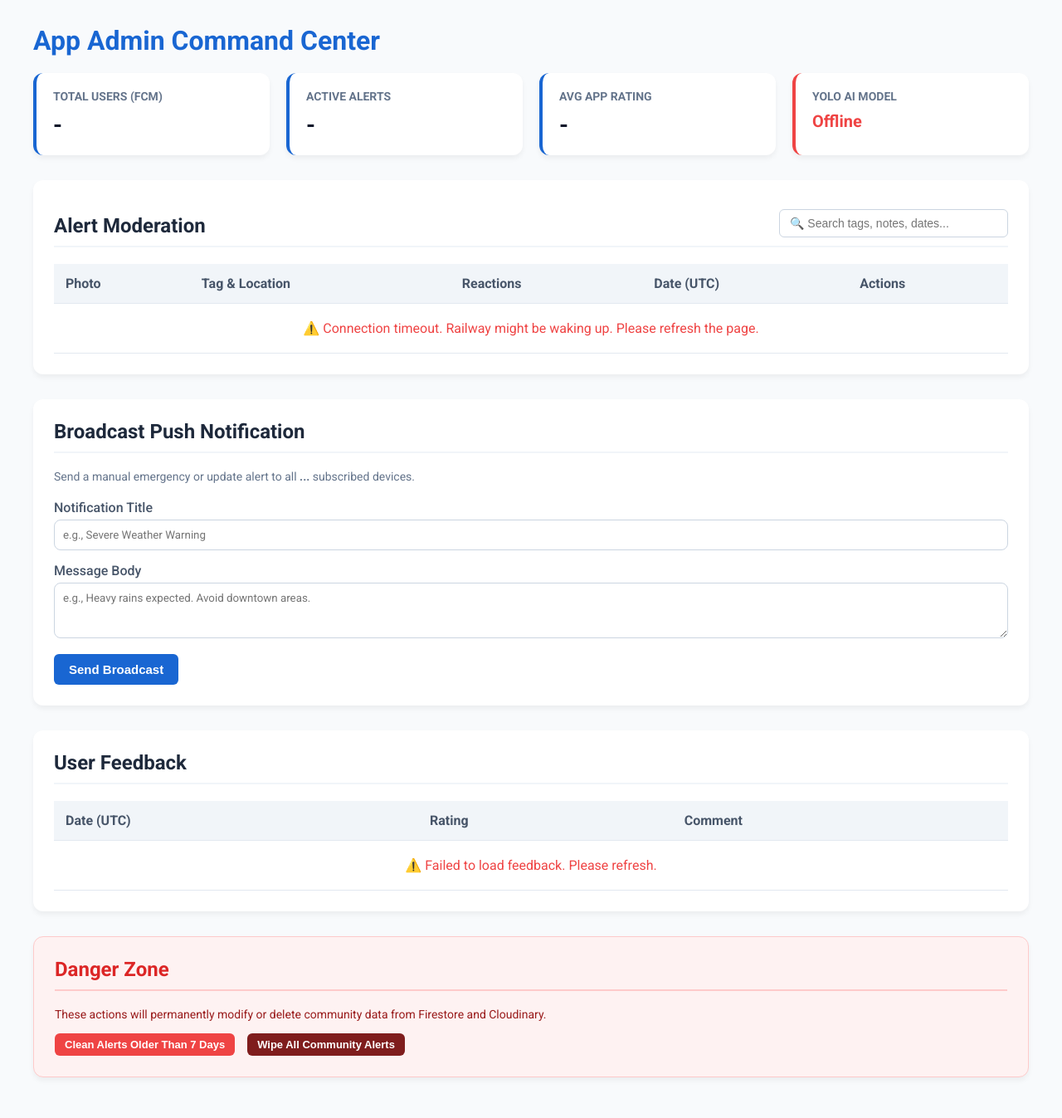
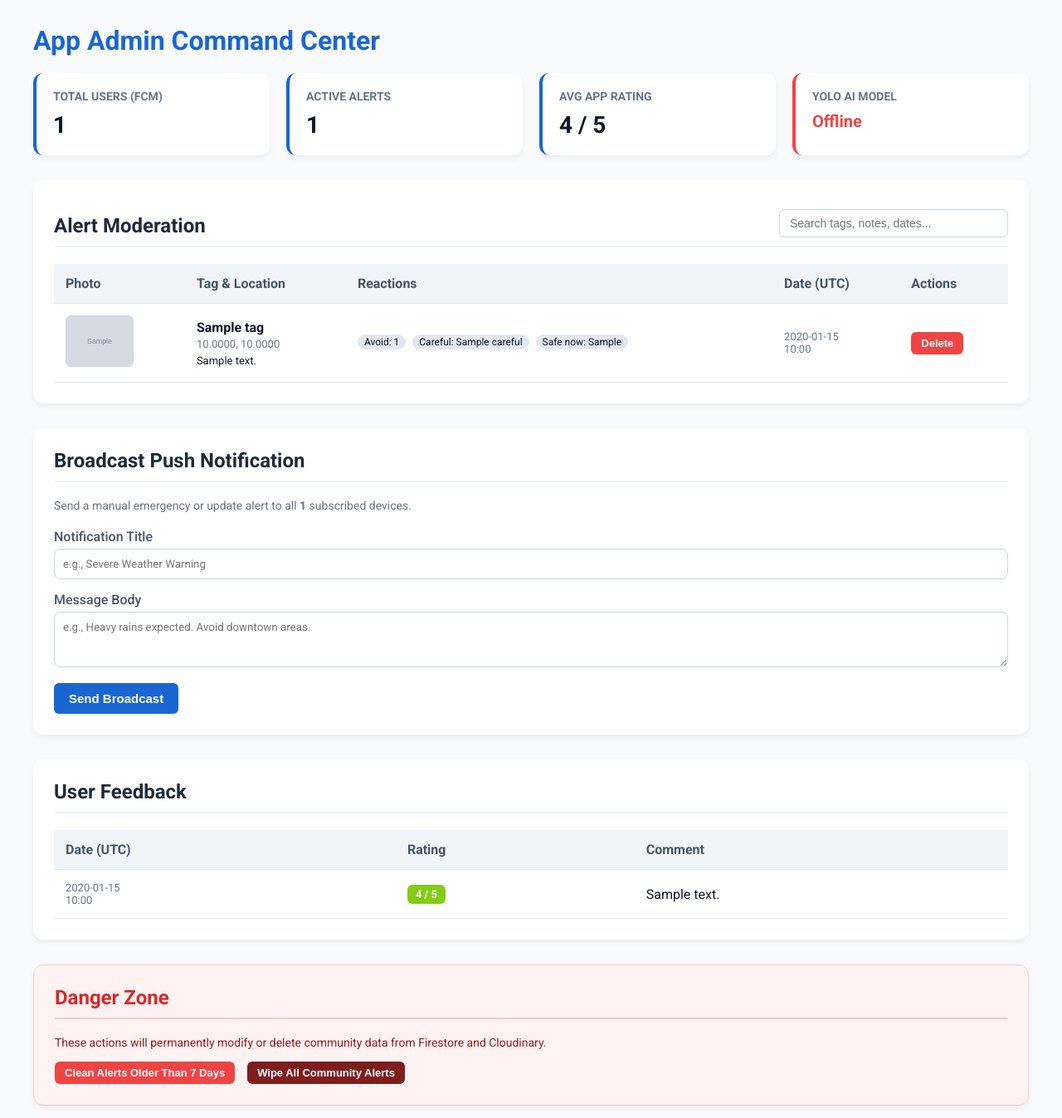
Before and after one commit to DHRUVA123-STAR/Safety_walk, a Python web app: template templates/admin.html in a window 1280 px wide. Shown: the top 1347 px of the page at 83% size. Before the commit the page ends 1298 px from the top, so only its background shows below. Run offline with Jinja, Linux system fonts and the light colour scheme; the template is opened without the code that fills it: most values are stand-ins (such as "Sample title", 1, 10 or a date in 2020); grey boxes marked "Sample" are stand-in pictures.

Commit message:
Updated files

```diff
--- a/templates/admin.html
+++ b/templates/admin.html
@@ -18,7 +18,6 @@
         }
         .header-title { color: #1966d2; margin-top: 0; margin-bottom: 20px; }
 
-        /* Stats Grid */
         .stats-grid {
             display: grid;
             grid-template-columns: repeat(auto-fit, minmax(200px, 1fr));
@@ -37,7 +36,6 @@
         .stat-card.status-active { border-left-color: #22c55e; }
         .stat-card.status-inactive { border-left-color: #ef4444; }
 
-        /* Sections */
         .section {
             background: #fff;
             border-radius: 12px;
@@ -45,9 +43,8 @@
             margin-bottom: 30px;
             box-shadow: 0 4px 6px rgba(0,0,0,0.05);
         }
-        .section h2 { margin-top: 0; margin-bottom: 20px; border-bottom: 2px solid #f1f5f9; padding-bottom: 10px; color: #1e293b;}
+        .section h2 { margin-top: 0; margin-bottom: 20px; border-bottom: 2px solid #f1f5f9; padding-bottom: 10px; color: #1e293b; }
 
-        /* Tables */
         .table-container { overflow-x: auto; }
         table { width: 100%; border-collapse: collapse; }
         th, td { padding: 14px; text-align: left; border-bottom: 1px solid #e2e8f0; }
@@ -58,15 +55,13 @@
         .action-btn { padding: 6px 12px; border-radius: 6px; border: none; cursor: pointer; font-weight: 600; font-size: 13px; color: white; }
         .btn-danger { background: #ef4444; }
         .btn-danger:hover { background: #dc2626; }
-        .btn-primary { background: #1966d2; padding: 10px 18px; font-size: 15px;}
+        .btn-primary { background: #1966d2; padding: 10px 18px; font-size: 15px; }
         .btn-primary:hover { background: #1557b0; }
 
-        /* Forms */
         .form-group { margin-bottom: 15px; }
         .form-group label { display: block; margin-bottom: 5px; font-weight: 500; color: #475569; }
-        .form-group input, .form-group textarea { width: 100%; padding: 10px; border: 1px solid #cbd5e1; border-radius: 8px; font-family: inherit; box-sizing: border-box;}
+        .form-group input, .form-group textarea { width: 100%; padding: 10px; border: 1px solid #cbd5e1; border-radius: 8px; font-family: inherit; box-sizing: border-box; }
 
-        /* Utilities */
         .rating-badge {
             display: inline-block;
             padding: 4px 10px;
@@ -75,9 +70,13 @@
             color: white;
             font-size: 13px;
         }
-        .rating-5 { background: #22c55e; } .rating-4 { background: #84cc16; } .rating-3 { background: #eab308; } .rating-2 { background: #f97316; } .rating-1 { background: #ef4444; }
+        .rating-5 { background: #22c55e; }
+        .rating-4 { background: #84cc16; }
+        .rating-3 { background: #eab308; }
+        .rating-2 { background: #f97316; }
+        .rating-1 { background: #ef4444; }
         .date { color: #64748b; font-size: 13px; }
-        .reaction-pill { display: inline-block; padding: 2px 8px; border-radius: 12px; background: #e2e8f0; font-size: 12px; margin-right: 4px; margin-bottom: 4px;}
+        .reaction-pill { display: inline-block; padding: 2px 8px; border-radius: 12px; background: #e2e8f0; font-size: 12px; margin-right: 4px; margin-bottom: 4px; }
         .no-comment { color: #94a3b8; font-style: italic; }
 
         .danger-zone { background: #fef2f2; border: 1px solid #fecaca; }
@@ -88,19 +87,18 @@
     <div class="container">
         <h1 class="header-title">App Admin Command Center</h1>
 
-        <!-- 1. Analytics & App Health -->
         <div class="stats-grid">
             <div class="stat-card">
                 <h3>Total Users (FCM)</h3>
-                <div class="value" id="adminUserCount">⏳</div>
+                <div class="value" id="adminUserCount">{{ user_count }}</div>
             </div>
             <div class="stat-card">
                 <h3>Active Alerts</h3>
-                <div class="value" id="adminActiveAlerts">⏳</div>
+                <div class="value" id="adminActiveAlerts">{{ posts|length }}</div>
             </div>
             <div class="stat-card">
                 <h3>Avg App Rating</h3>
-                <div class="value" id="adminAvgRating">⏳</div>
+                <div class="value" id="adminAvgRating">{{ avg_rating }} / 5</div>
             </div>
             <div class="stat-card {% if yolo_status %}status-active{% else %}status-inactive{% endif %}">
                 <h3>YOLO AI Model</h3>
@@ -110,11 +108,10 @@
             </div>
         </div>
 
-        <!-- 2. Community Alert Moderation -->
         <div class="section">
             <div style="display: flex; flex-wrap: wrap; justify-content: space-between; align-items: flex-end; border-bottom: 2px solid #f1f5f9; margin-bottom: 20px; padding-bottom: 10px;">
                 <h2 style="margin: 0; border: none; padding: 0;">Alert Moderation</h2>
-                <input type="text" id="alertSearchInput" onkeyup="filterAlerts()" placeholder="🔍 Search tags, notes, dates..." style="padding: 8px 12px; border: 1px solid #cbd5e1; border-radius: 6px; font-size: 14px; width: 100%; max-width: 250px; margin-top: 10px;">
+                <input type="text" id="alertSearchInput" onkeyup="filterAlerts()" placeholder="Search tags, notes, dates..." style="padding: 8px 12px; border: 1px solid #cbd5e1; border-radius: 6px; font-size: 14px; width: 100%; max-width: 250px; margin-top: 10px;">
             </div>
             <div class="table-container">
                 <table id="alertsTable">
@@ -128,18 +125,41 @@
                         </tr>
                     </thead>
                     <tbody>
-                        <tr id="alertsLoading">
-                            <td colspan="5" style="text-align: center; color: #64748b; padding: 30px;">⏳ Loading community alerts...</td>
-                        </tr>
+                        {% if posts %}
+                            {% for post in posts %}
+                            <tr>
+                                <td><a href="{{ post.image_url }}" target="_blank"><img src="{{ post.image_url }}" class="thumb-img"></a></td>
+                                <td>
+                                    <strong>{{ post.tag }}</strong><br>
+                                    <span style="font-size: 13px; color: #64748b;">{{ "%.4f"|format(post.lat) }}, {{ "%.4f"|format(post.lon) }}</span>
+                                    <div style="font-size: 13px; margin-top: 4px;">{{ post.note or "" }}</div>
+                                </td>
+                                <td>
+                                    <span class="reaction-pill">Avoid: {{ post.reactions['Avoid'] }}</span>
+                                    <span class="reaction-pill">Careful: {{ post.reactions['Careful'] }}</span>
+                                    <span class="reaction-pill">Safe now: {{ post.reactions['Safe now'] }}</span>
+                                </td>
+                                <td class="date">
+                                    {% if post.created_at %}
+                                        {{ post.created_at[:10] }} <br> {{ post.created_at[11:16] }}
+                                    {% endif %}
+                                </td>
+                                <td><button class="action-btn btn-danger" onclick="deleteAlert('{{ post.id }}')">Delete</button></td>
+                            </tr>
+                            {% endfor %}
+                        {% else %}
+                            <tr>
+                                <td colspan="5" style="text-align: center; color: #64748b; padding: 30px;">No active community alerts.</td>
+                            </tr>
+                        {% endif %}
                     </tbody>
                 </table>
             </div>
         </div>
 
-        <!-- 3. Push Notification Broadcaster -->
         <div class="section">
             <h2>Broadcast Push Notification</h2>
-            <p style="color: #64748b; font-size: 14px; margin-bottom: 20px;">Send a manual emergency or update alert to all <strong id="bcUserCount">...</strong> subscribed devices.</p>
+            <p style="color: #64748b; font-size: 14px; margin-bottom: 20px;">Send a manual emergency or update alert to all <strong id="bcUserCount">{{ user_count }}</strong> subscribed devices.</p>
             <div class="form-group">
                 <label>Notification Title</label>
                 <input type="text" id="bcTitle" placeholder="e.g., Severe Weather Warning">
@@ -151,7 +171,6 @@
             <button class="action-btn btn-primary" id="bcBtn" onclick="sendBroadcast()">Send Broadcast</button>
         </div>
 
-        <!-- 4. App Feedback -->
         <div class="section">
             <h2>User Feedback</h2>
             <div class="table-container">
@@ -164,15 +183,28 @@
                         </tr>
                     </thead>
                     <tbody>
-                        <tr id="fbLoading">
-                            <td colspan="3" style="text-align: center; color: #64748b; padding: 30px;">⏳ Loading user feedback...</td>
-                        </tr>
+                        {% if feedbacks %}
+                            {% for fb in feedbacks %}
+                            <tr>
+                                <td class="date">
+                                    {% if fb.created_at %}
+                                        {{ fb.created_at[:10] }} <br> {{ fb.created_at[11:16] }}
+                                    {% endif %}
+                                </td>
+                                <td><span class="rating-badge rating-{{ fb.rating }}">{{ fb.rating }} / 5</span></td>
+                                <td>{% if fb.comment %}{{ fb.comment }}{% else %}<span class="no-comment">No comment</span>{% endif %}</td>
+                            </tr>
+                            {% endfor %}
+                        {% else %}
+                            <tr>
+                                <td colspan="3" style="text-align: center; color: #64748b; padding: 30px;">No feedback received yet.</td>
+                            </tr>
+                        {% endif %}
                     </tbody>
                 </table>
             </div>
         </div>
 
-        <!-- 5. Danger Zone -->
         <div class="section danger-zone">
             <h2>Danger Zone</h2>
             <p style="color: #991b1b; font-size: 14px;">These actions will permanently modify or delete community data from Firestore and Cloudinary.</p>
@@ -181,85 +213,14 @@
                 <button class="action-btn btn-danger" onclick="deleteAllAlerts()" style="background: #7f1d1d;">Wipe All Community Alerts</button>
             </div>
         </div>
-
     </div>
 
     <script>
-        // Fetch all data instantly after page loads
-        document.addEventListener("DOMContentLoaded", async () => {
-            try {
-                const res = await fetch("/admin/data", { credentials: "same-origin" });
-                if (!res.ok) throw new Error("Server timeout or authentication error");
-                const data = await res.json();
-
-                // Populate Top Stat Cards
-                document.getElementById("adminUserCount").innerText = data.user_count;
-                document.getElementById("adminActiveAlerts").innerText = data.posts.length;
-                document.getElementById("adminAvgRating").innerText = data.avg_rating + " ★";
-                document.getElementById("bcUserCount").innerText = data.user_count;
-
-                // Populate Alert Moderation Table
-                const alertsBody = document.querySelector("#alertsTable tbody");
-                alertsBody.innerHTML = "";
-                if (data.posts.length === 0) {
-                    alertsBody.innerHTML = `<tr><td colspan="5" style="text-align: center; color: #64748b;">No active community alerts.</td></tr>`;
-                } else {
-                    data.posts.forEach(post => {
-                        const avoid = post.reactions?.['Avoid'] || 0;
-                        const careful = post.reactions?.['Careful'] || 0;
-                        const safe = post.reactions?.['Safe now'] || 0;
-                        const lat = post.lat !== undefined ? post.lat.toFixed(4) : "0.0000";
-                        const lon = post.lon !== undefined ? post.lon.toFixed(4) : "0.0000";
-                        const dateText = post.created_at ? `${post.created_at.substring(0,10)} <br> ${post.created_at.substring(11,16)}` : "";
-
-                        alertsBody.innerHTML += `
-                            <tr>
-                                <td><a href="${post.image_url}" target="_blank"><img src="${post.image_url}" class="thumb-img"></a></td>
-                                <td>
-                                    <strong>${post.tag}</strong><br>
-                                    <span style="font-size: 13px; color: #64748b;">${lat}, ${lon}</span>
-                                    <div style="font-size: 13px; margin-top: 4px;">${post.note || ""}</div>
-                                </td>
-                                <td>
-                                    <span class="reaction-pill">Avoid: ${avoid}</span>
-                                    <span class="reaction-pill">Careful: ${careful}</span>
-                                    <span class="reaction-pill">Safe now: ${safe}</span>
-                                </td>
-                                <td class="date">${dateText}</td>
-                                <td><button class="action-btn btn-danger" onclick="deleteAlert('${post.id}')">Delete</button></td>
-                            </tr>`;
-                    });
-                }
-
-                // Populate Feedback Table
-                const fbBody = document.querySelector("#feedbackTable tbody");
-                fbBody.innerHTML = "";
-                if (data.feedbacks.length === 0) {
-                    fbBody.innerHTML = `<tr><td colspan="3" style="text-align: center; color: #64748b;">No feedback received yet.</td></tr>`;
-                } else {
-                    data.feedbacks.forEach(fb => {
-                        const dateText = fb.created_at ? `${fb.created_at.substring(0,10)} <br> ${fb.created_at.substring(11,16)}` : "";
-                        const comment = fb.comment ? fb.comment : '<span class="no-comment">No comment</span>';
-                        fbBody.innerHTML += `<tr><td class="date">${dateText}</td><td><span class="rating-badge rating-${fb.rating}">${fb.rating} ★</span></td><td>${comment}</td></tr>`;
-                    });
-                }
-            } catch (err) {
-                const errorHtml = `<td colspan="5" style="text-align: center; color: #ef4444; padding: 20px;">⚠️ Connection timeout. Railway might be waking up. Please refresh the page.</td>`;
-                document.getElementById("alertsLoading").innerHTML = errorHtml;
-                document.getElementById("fbLoading").innerHTML = `<td colspan="3" style="text-align: center; color: #ef4444; padding: 20px;">⚠️ Failed to load feedback. Please refresh.</td>`;
-                document.getElementById("adminUserCount").innerText = "-";
-                document.getElementById("adminActiveAlerts").innerText = "-";
-                document.getElementById("adminAvgRating").innerText = "-";
-            }
-        });
-
-        // Real-time table filter for Alert Moderation
         function filterAlerts() {
             const filter = document.getElementById("alertSearchInput").value.toLowerCase();
             const rows = document.querySelectorAll("#alertsTable tbody tr");
 
             rows.forEach(row => {
-                // Skip the "No active community alerts" placeholder row if it exists
                 if (row.cells.length === 1 && row.cells[0].colSpan === 5) return;
 
                 const textContent = row.textContent.toLowerCase();
@@ -267,20 +228,17 @@
             });
         }
 
-        // Delete a single alert
         async function deleteAlert(postId) {
-            if(!confirm("Are you sure you want to permanently delete this alert image and data?")) return;
-            // Reusing your existing frontend community deletion route!
+            if (!confirm("Are you sure you want to permanently delete this alert image and data?")) return;
             const res = await fetch(`/community-posts/${postId}`, { method: "DELETE" });
-            if(res.ok) window.location.reload();
+            if (res.ok) window.location.reload();
             else alert("Failed to delete post.");
         }
 
-        // Send Broadcast to all FCM tokens
         async function sendBroadcast() {
             const title = document.getElementById("bcTitle").value.trim();
             const message = document.getElementById("bcMessage").value.trim();
-            if(!message) return alert("Message body is required.");
+            if (!message) return alert("Message body is required.");
 
             const btn = document.getElementById("bcBtn");
             btn.innerText = "Sending...";
@@ -296,7 +254,7 @@
             const data = await res.json();
             alert(data.message);
 
-            if(res.ok) {
+            if (res.ok) {
                 document.getElementById("bcTitle").value = "";
                 document.getElementById("bcMessage").value = "";
             }
@@ -305,22 +263,20 @@
             btn.style.opacity = "1";
         }
 
-        // Run 7-day old alert cleanup
         async function runCleanup() {
-            if(!confirm("Are you sure you want to delete all alerts older than 7 days? This saves database and storage costs.")) return;
+            if (!confirm("Are you sure you want to delete all alerts older than 7 days? This saves database and storage costs.")) return;
             const res = await fetch("/admin/cleanup", { method: "POST" });
             const data = await res.json();
             alert(data.message);
-            if(res.ok) window.location.reload();
+            if (res.ok) window.location.reload();
         }
 
-        // Wipe ALL community alerts
         async function deleteAllAlerts() {
             const text = prompt("This will wipe all community posts from the app. Type 'DELETE ALL' to confirm:");
-            if(text !== "DELETE ALL") return alert("Canceled.");
+            if (text !== "DELETE ALL") return alert("Canceled.");
 
             const res = await fetch(`/community-posts`, { method: "DELETE" });
-            if(res.ok) window.location.reload();
+            if (res.ok) window.location.reload();
             else alert("Failed to wipe database.");
         }
     </script>
```
Also changed, not shown: app.py (+18 -7 lines).
